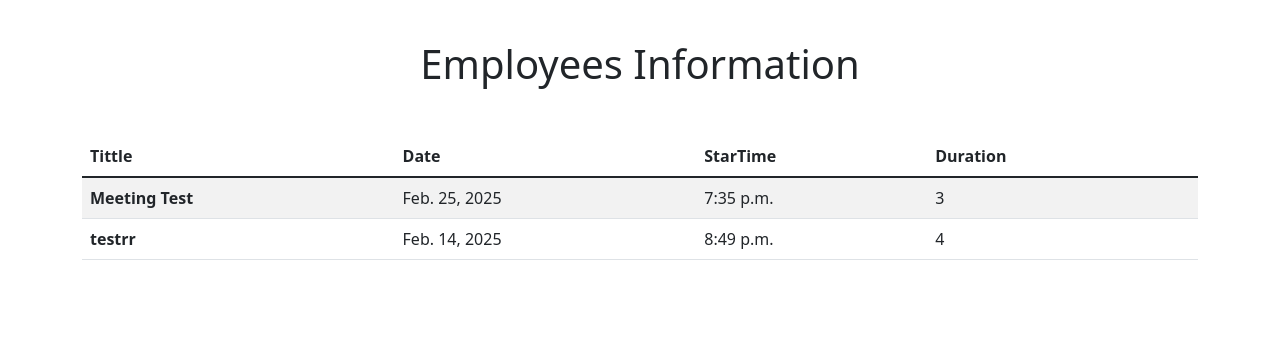
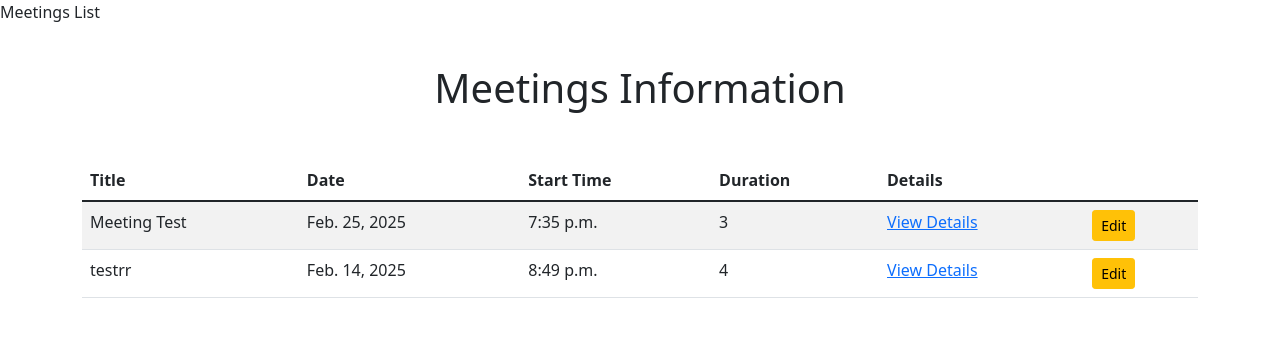
Before and after one commit to sidorelaveiz/Django-Project, a Django app: page / in a window 1280 px wide. Shown: the top 337 px of the page. Run offline with Django 4.2, Linux system fonts and the light colour scheme; data comes from the database, SQL or seed files in the repository; both versions use the stored data as it was after the commit.

Commit message:
add new files

```diff
--- a/meeting_planner/meeting_planner/urls.py
+++ b/meeting_planner/meeting_planner/urls.py
@@ -16,10 +16,12 @@ Including another URLconf
 """
 from django.contrib import admin
 from django.urls import path
-from website.views import date, welcome
+from website.views import date, welcome, detail, edit
 
 urlpatterns = [
     path('admin/', admin.site.urls),
     path('date', date),
-    path('', welcome)
+    path('', welcome, name='welcome'),
+    path('website/<int:id>/', detail, name='detail'),
+    path('meetings/<int:id>/edit/', edit, name='edit')
 ]
--- a/meeting_planner/website/templates/website/list.html
+++ b/meeting_planner/website/templates/website/list.html
@@ -2,47 +2,39 @@
 
 {% block title %}
 
-<title>Meetings List</title>
-
+Meetings List
 {% endblock title %}
 
 {% block content %}
 
-<h1 style="text-align: center; padding-top: 1em; padding-bottom: 1em;">Employees Information</h1>
-
+<h1 style="text-align: center; padding-top: 1em; padding-bottom: 1em;">Meetings Information</h1>
 <table class="table table-striped">
     <thead>
     <tr>
-<th scope="col">Tittle</th>
+        <th scope="col">Title</th>
         <th scope="col">Date</th>
-<th scope="col">StarTime</th>
+        <th scope="col">Start Time</th>
         <th scope="col">Duration</th>
+
+        <th scope="col">Details</th>
     </tr>
     </thead>
     <tbody>
     {% for meeting in meetings %}
     <tr>
-<th scope="row">{{ meeting.tittle }}</th>
-
+        <td>{{ meeting.tittle }}</td>
         <td>{{ meeting.date }}</td>
-
-<td>{{ meeting.start_time}}</td>
-
+        <td>{{ meeting.start_time }}</td>
         <td>{{ meeting.duration }}</td>
         <td>
+            <a href="{% url 'detail' meeting.id %}">View Details</a></td>
 
-</td>
+        <td>
+            <a href="{% url 'edit' meeting.id %}" class="btn btn-warning btn-sm">Edit</a></td>
+
     </tr>
-
     {% endfor %}
-
     </tbody>
-
 </table>
 
-<div class="text-center">
-
-
-</div>
-
 {% endblock content %}
--- a/meeting_planner/website/views.py
+++ b/meeting_planner/website/views.py
@@ -1,4 +1,4 @@
-from django.shortcuts import render
+from django.shortcuts import render, get_object_or_404, redirect
 from django.http import HttpResponse
 from datetime import datetime
 
@@ -16,3 +16,22 @@ def welcome(request):
         'meetings': meetings
     }
     return render(request, 'website/list.html', context)
+
+
+def detail(request, id):
+    meeting = get_object_or_404(Meeting, pk=id)
+    return render(request, "website/detail.html",
+                  {"meeting": meeting})
+
+def edit(request, id):
+    meeting = get_object_or_404(Meeting, pk=id)
+
+    if request.method == "POST":
+        meeting.tittle = request.POST['tittle']
+        meeting.date = request.POST['date']
+        meeting.start_time = request.POST['start_time']
+        meeting.duration = request.POST['duration']
+        meeting.save()
+        return redirect('welcome')
+
+    return render(request, "website/edit.html", {"meeting": meeting})
```
Also changed, not shown: meeting_planner/db.sqlite3. Lines whose indentation alone changed are shown as unchanged.
